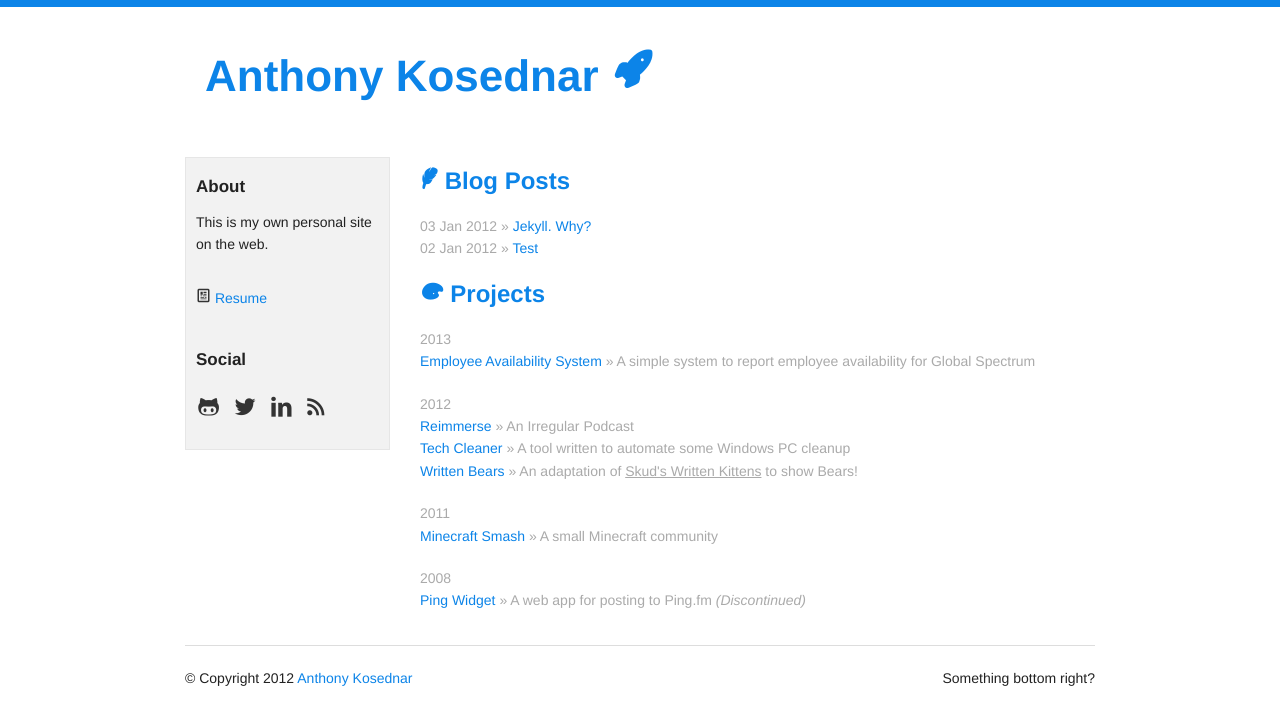
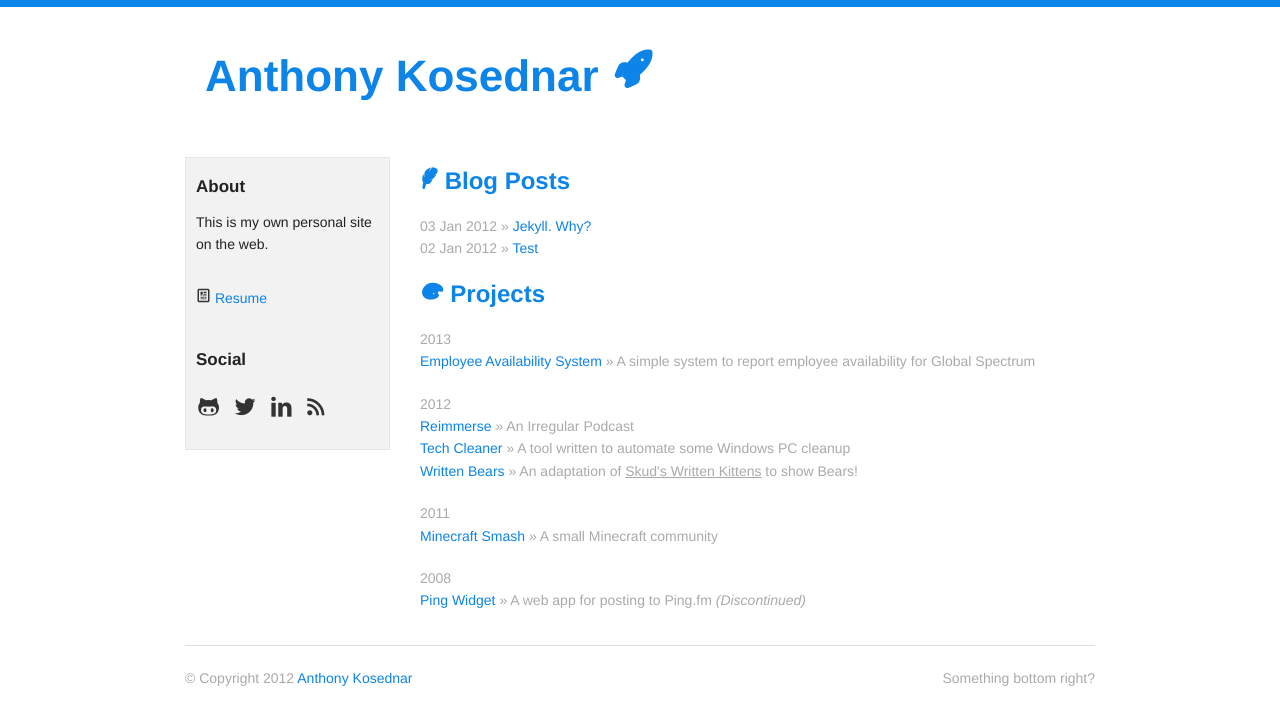
Before and after one commit to akosednar/akosednar.github.com, a Jekyll site: the page built from index.html, in a window 1280 px wide. Shown: the top 725 px of the page. Built offline with Jekyll 4.4.1, drawn with Linux system fonts in a browser that asks for light colours.

Commit message:
Changed the footer color

```diff
--- a/css/app.css
+++ b/css/app.css
@@ -51,6 +51,10 @@ a:hover {
 
 h1, h2, h3, h4, h5, h6 {
 	margin-top: 0px;
+}
+
+footer{
+	color: #aaa;
 }
 
 .social{
```
